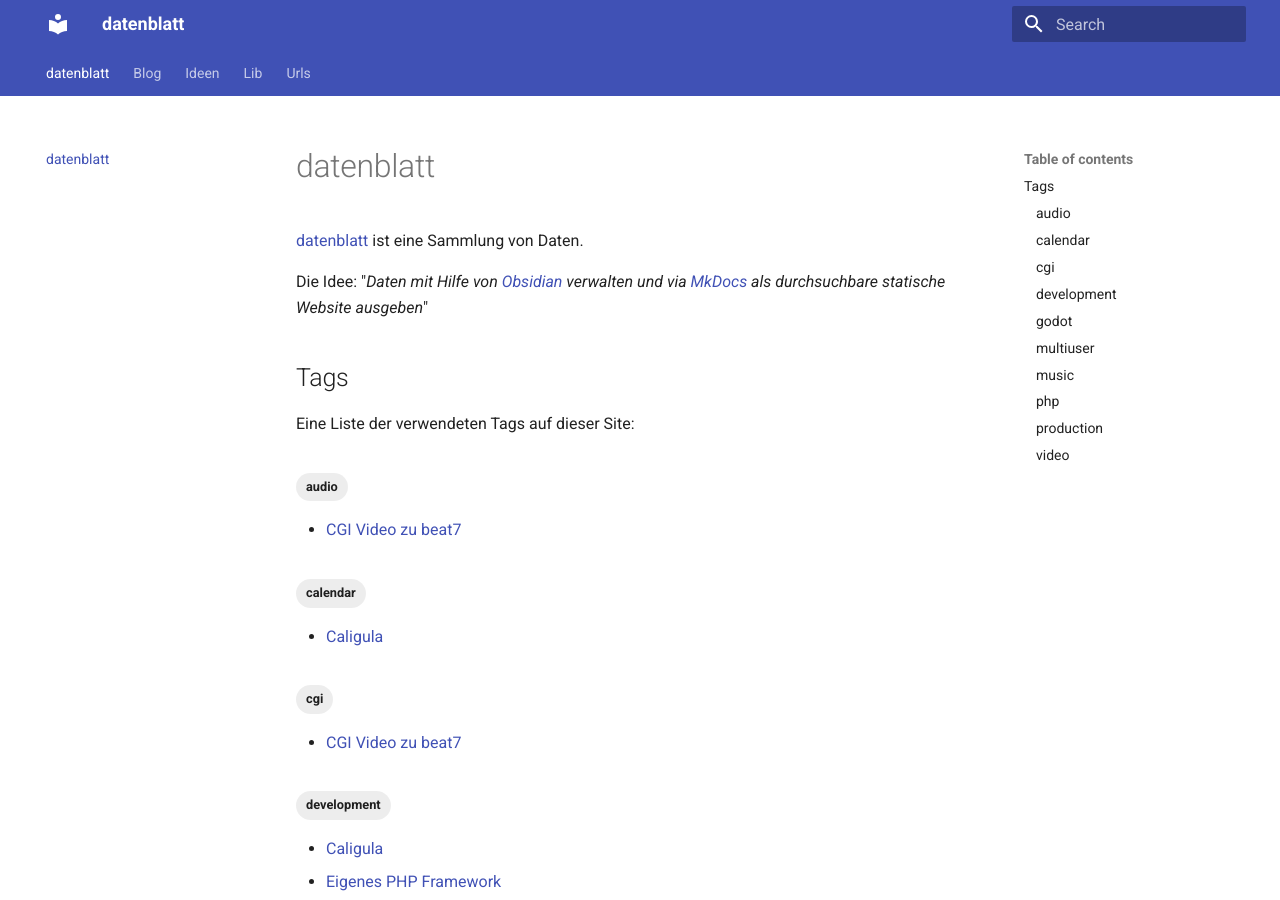
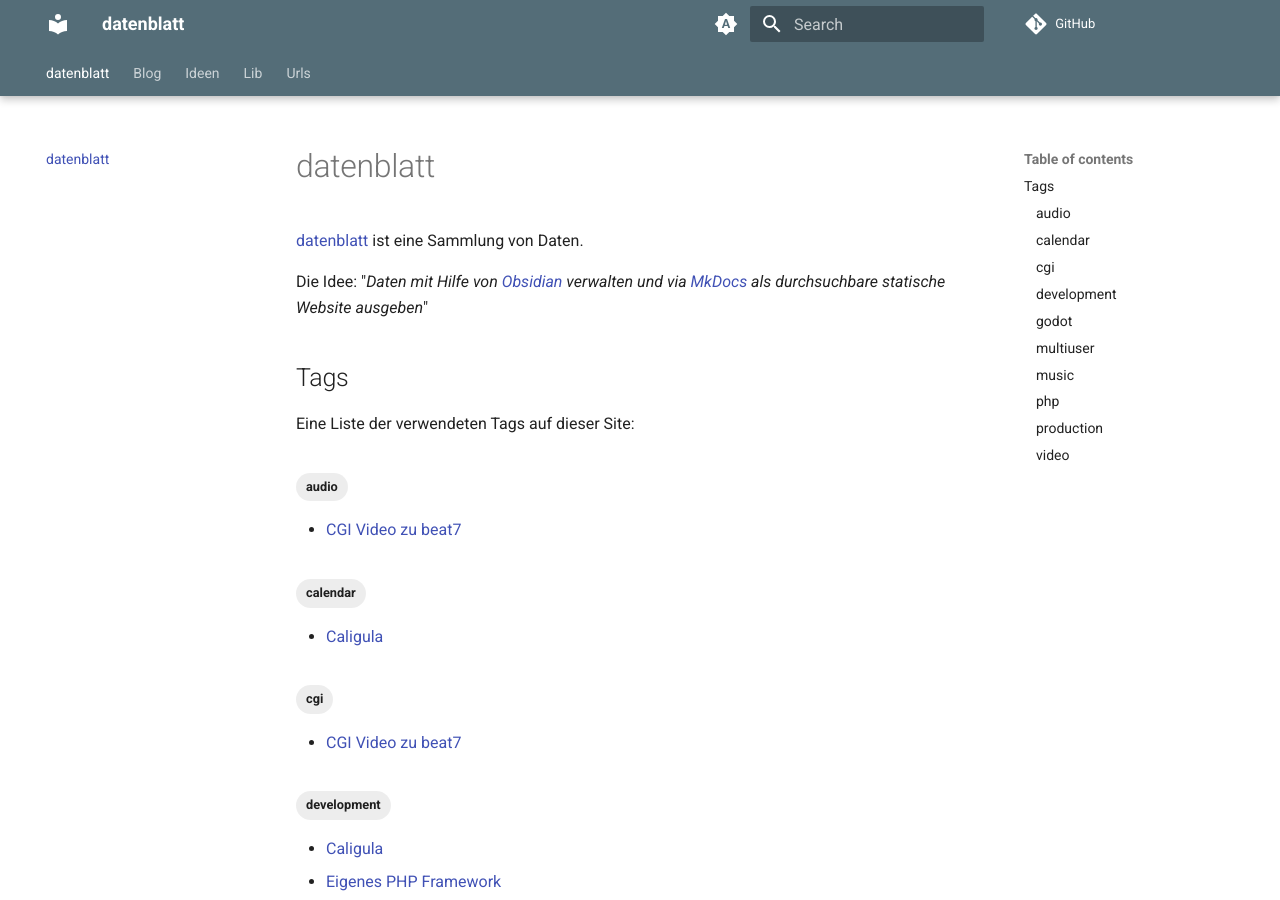
Before and after one commit to revooms/datenblatt, an MkDocs documentation site: the page built from data/index.md, in a window 1280 px wide and 900 px high. Built offline with MkDocs 1.6.1 and Material for MkDocs 9.7.7, drawn with Linux system fonts in a browser that asks for light colours; comment, search, counter and statistics services are not loaded.

Commit message:
Enable auto/light/dark mode

```diff
--- a/mkdocs.yml
+++ b/mkdocs.yml
@@ -1,5 +1,5 @@
 site_name: datenblatt
-site_url: http://localhost:8000
+repo_url: https://github.com/revooms/datenblatt
 docs_dir: data
 theme:
   name: material
@@ -9,10 +9,35 @@
     - navigation.instant.prefetch
     - navigation.instant.progress
     - navigation.tabs
-    # - navigation.tabs.sticky
+    - navigation.tabs.sticky
     # - navigation.sections
     # - navigation.expand
     - navigation.top
+  palette:
+
+  palette:
+    # Palette toggle for automatic mode
+    - media: "(prefers-color-scheme)"
+      toggle:
+        icon: material/brightness-auto
+        name: Switch to light mode
+
+    # Palette toggle for light mode
+    - media: "(prefers-color-scheme: light)"
+      scheme: default
+      primary: blue grey
+      toggle:
+        icon: material/brightness-7
+        name: Switch to dark mode
+
+    # Palette toggle for dark mode
+    - media: "(prefers-color-scheme: dark)"
+      scheme: slate
+      primary: blue grey
+      toggle:
+        icon: material/brightness-4
+        name: Switch to system preference
+
 plugins:
   - blog:
       post_readtime: true
```
